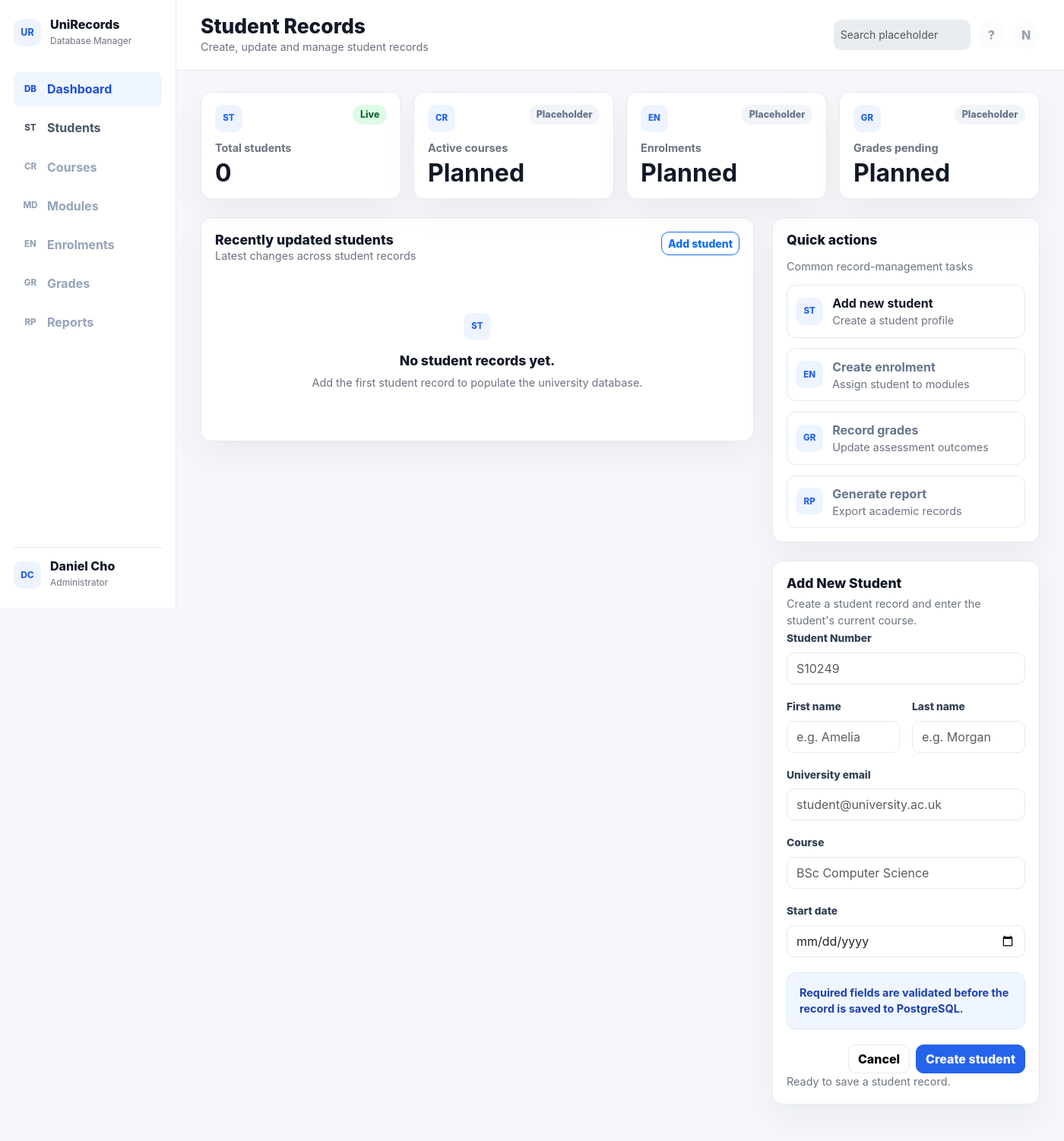
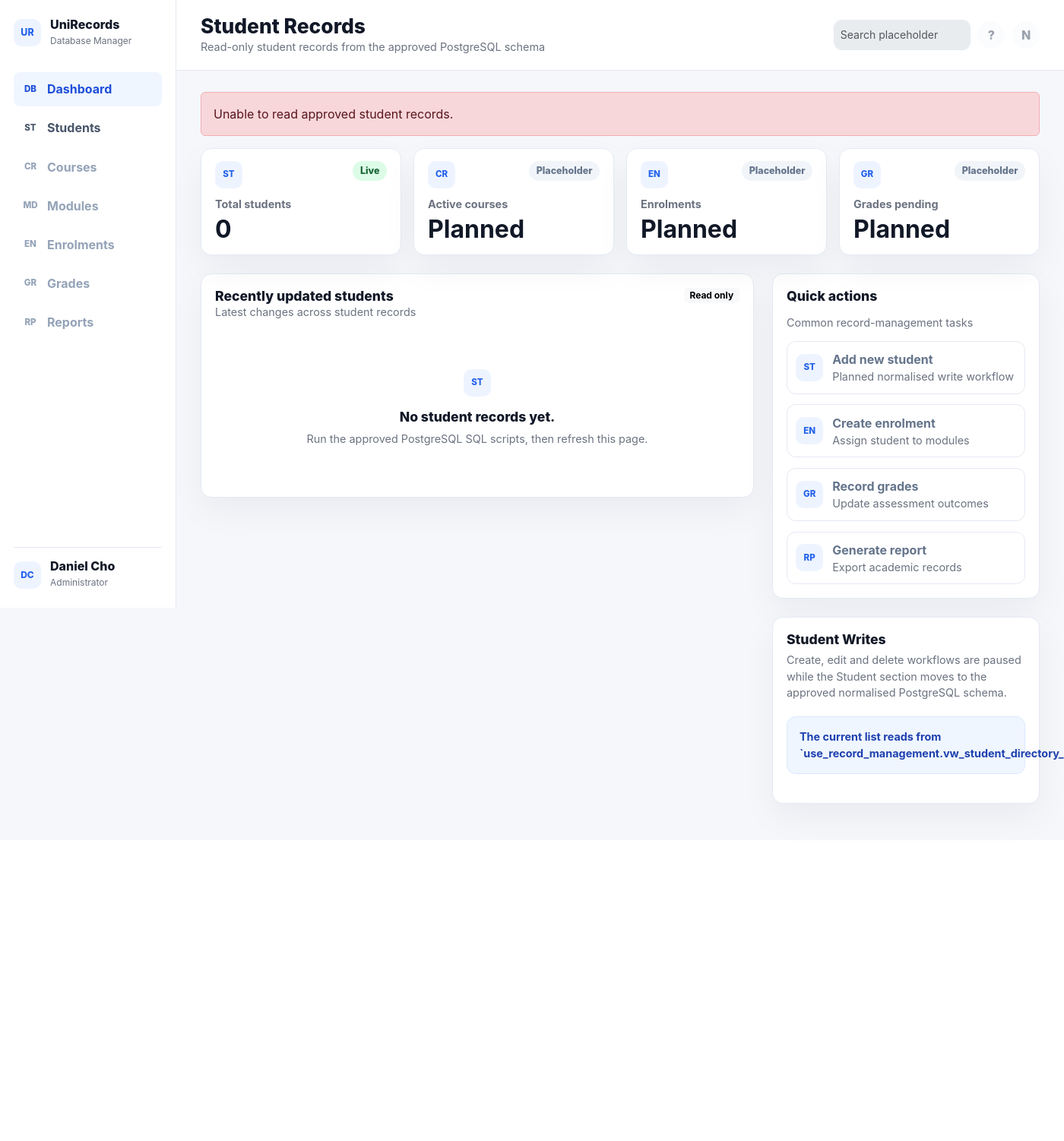
Before and after one commit to Dvniel-v2/Student-Records-Database-Connection-, a Flask app: page / in a window 1400 px wide; the page is wider, and only the part inside the window is pictured. Shown: that part at 76% size. After the commit the page ends 1092 px from the top of that part, so only its background shows below. Run offline with Flask 3, Linux system fonts and the light colour scheme.

Commit message:
Deprecate unused legacy database elements

```diff
--- a/app/routes/main.py
+++ b/app/routes/main.py
@@ -1,46 +1,47 @@
 """Main application routes."""
 
-from flask import Blueprint, flash, redirect, render_template, request, url_for
+from flask import Blueprint, flash, redirect, render_template, url_for
 
-from app.services.student_service import (
-    StudentService,
-    StudentServiceError,
-    StudentValidationError,
+from app.services.approved_student_service import (
+    ApprovedStudentService,
+    ApprovedStudentServiceError,
+    ApprovedStudentValidationError,
 )
 
 main_bp = Blueprint("main", __name__)
-service = StudentService()
+service = ApprovedStudentService()
 
 
 @main_bp.get("/")
 def index() -> str:
-    """Render the main page with existing students."""
-    students = service.list_students()
+    """Render approved read-only student records."""
+    try:
+        students = service.list_students()
+    except ApprovedStudentServiceError as exc:
+        flash(str(exc), "error")
+        students = []
     return render_template("index.html", students=students)
 
 
 @main_bp.post("/students")
 def create_student():
-    """Create a new student via the service layer."""
-    try:
-        service.create_student(**request.form.to_dict())
-    except StudentValidationError as exc:
-        flash(str(exc), "error")
-        students = service.list_students()
-        return render_template("index.html", students=students, form=request.form), 400
-    except StudentServiceError as exc:
-        flash(str(exc), "error")
-        students = service.list_students()
-        return render_template("index.html", students=students, form=request.form), 500
-
-    flash("Student created successfully.", "success")
+    """Block legacy writes until normalised PostgreSQL write logic exists."""
+    flash("Student record creation is disabled during PostgreSQL migration.", "error")
     return redirect(url_for("main.index"))
 
 
 @main_bp.get("/students/<int:student_id>")
 def view_student(student_id: int):
-    """Show a single student."""
-    student = service.get_student(student_id)
+    """Show a single approved student record."""
+    try:
+        student = service.get_student(student_id)
+    except ApprovedStudentValidationError as exc:
+        flash(str(exc), "error")
+        return redirect(url_for("main.index")), 302
+    except ApprovedStudentServiceError as exc:
+        flash(str(exc), "error")
+        return redirect(url_for("main.index")), 302
+
     if student is None:
         flash("Student not found.", "error")
         return redirect(url_for("main.index")), 302
@@ -49,62 +50,27 @@ def view_student(student_id: int):
 
 @main_bp.get("/students/<int:student_id>/edit")
 def edit_student_form(student_id: int):
-    """Render the edit form for a student."""
-    student = service.get_student(student_id)
-    if student is None:
-        flash("Student not found.", "error")
-        return redirect(url_for("main.index")), 302
-    return render_template("edit_student.html", student=student)
+    """Block legacy editing until normalised PostgreSQL writes exist."""
+    flash("Student editing is disabled during PostgreSQL migration.", "error")
+    return redirect(url_for("main.view_student", student_id=student_id)), 302
 
 
 @main_bp.post("/students/<int:student_id>/edit")
 def edit_student(student_id: int):
-    """Update a student via the service layer."""
-    student = service.get_student(student_id)
-    if student is None:
-        flash("Student not found.", "error")
-        return redirect(url_for("main.index")), 302
-
-    try:
-        student = service.update_student(student_id, **request.form.to_dict())
-    except StudentValidationError as exc:
-        flash(str(exc), "error")
-        return (
-            render_template("edit_student.html", student=student, form=request.form),
-            400,
-        )
-    except StudentServiceError as exc:
-        flash(str(exc), "error")
-        return (
-            render_template("edit_student.html", student=student, form=request.form),
-            500,
-        )
-
-    flash("Student updated successfully.", "success")
-    return redirect(url_for("main.view_student", student_id=student.id))
+    """Block legacy updates until normalised PostgreSQL writes exist."""
+    flash("Student editing is disabled during PostgreSQL migration.", "error")
+    return redirect(url_for("main.view_student", student_id=student_id)), 302
 
 
 @main_bp.get("/students/<int:student_id>/delete")
 def delete_student_confirm(student_id: int):
-    """Render a confirmation screen before deleting a student."""
-    student = service.get_student(student_id)
-    if student is None:
-        flash("Student not found.", "error")
-        return redirect(url_for("main.index")), 302
-    return render_template("delete_student.html", student=student)
+    """Block legacy deletion until normalised PostgreSQL writes exist."""
+    flash("Student deletion is disabled during PostgreSQL migration.", "error")
+    return redirect(url_for("main.view_student", student_id=student_id)), 302
 
 
 @main_bp.post("/students/<int:student_id>/delete")
 def delete_student(student_id: int):
-    """Delete a student via the service layer."""
-    try:
-        service.delete_student(student_id)
-    except StudentValidationError as exc:
-        flash(str(exc), "error")
-        return redirect(url_for("main.index")), 302
-    except StudentServiceError as exc:
-        flash(str(exc), "error")
-        return redirect(url_for("main.index")), 302
-
-    flash("Student deleted successfully.", "success")
-    return redirect(url_for("main.index"))
+    """Block legacy deletes until normalised PostgreSQL writes exist."""
+    flash("Student deletion is disabled during PostgreSQL migration.", "error")
+    return redirect(url_for("main.view_student", student_id=student_id)), 302
--- a/app/static/js/main.js
+++ b/app/static/js/main.js
@@ -7,6 +7,6 @@ document.addEventListener('DOMContentLoaded', () => {
   }
 
   form.addEventListener('submit', () => {
-    status.textContent = 'Saving student record to PostgreSQL...';
+    status.textContent = 'Preparing student record...';
   });
 });
--- a/app/templates/index.html
+++ b/app/templates/index.html
@@ -1,7 +1,7 @@
 {% extends 'base.html' %}
 {% block title %}Student Records{% endblock %}
 {% block page_title %}Student Records{% endblock %}
-{% block page_subtitle %}Create, update and manage student records{% endblock %}
+{% block page_subtitle %}Read-only student records from the approved PostgreSQL schema{% endblock %}
 {% block content %}
 {% set student_count = students|length %}
 {# Non-student dashboard cards are presentation placeholders for later entities. #}
@@ -48,7 +48,7 @@
           <h2>Recently updated students</h2>
           <p>Latest changes across student records</p>
         </div>
-        <a class="btn btn-outline-primary btn-sm" href="#student-form">Add student</a>
+        <span class="badge text-bg-light">Read only</span>
       </div>
 
       {% if students %}
@@ -58,9 +58,9 @@
               <tr>
                 <th>Student Number</th>
                 <th>Student</th>
-                <th>Course</th>
+                <th>Programme</th>
                 <th>Email</th>
-                <th>Enrolled</th>
+                <th>Year</th>
                 <th>Status</th>
                 <th>Actions</th>
               </tr>
@@ -70,15 +70,13 @@
                 <tr>
                   <td class="fw-semibold">{{ student.student_number }}</td>
                   <td>{{ student.first_name }} {{ student.last_name }}</td>
-                  <td>{{ student.course }}</td>
-                  <td>{{ student.email }}</td>
-                  <td>{{ student.enrolment_date }}</td>
-                  <td><span class="status-pill active">Active</span></td>
+                  <td>{{ student.programme_code }} {{ student.programme_name }}</td>
+                  <td>{{ student.masked_email }}</td>
+                  <td>{{ student.year_of_study }}</td>
+                  <td><span class="status-pill active">{{ student.student_status }}</span></td>
                   <td>
                     <div class="table-actions">
                       <a href="{{ url_for('main.view_student', student_id=student.id) }}">View</a>
-                      <a href="{{ url_for('main.edit_student_form', student_id=student.id) }}">Edit</a>
-                      <a class="danger-link" href="{{ url_for('main.delete_student_confirm', student_id=student.id) }}">Delete</a>
                     </div>
                   </td>
                 </tr>
@@ -90,7 +88,7 @@
         <div class="empty-state">
           <span class="metric-icon">ST</span>
           <h3>No student records yet.</h3>
-          <p>Add the first student record to populate the university database.</p>
+          <p>Run the approved PostgreSQL SQL scripts, then refresh this page.</p>
         </div>
       {% endif %}
     </div>
@@ -100,10 +98,10 @@
     <div class="panel quick-actions mb-4">
       <h2>Quick actions</h2>
       <p>Common record-management tasks</p>
-      <a class="quick-action" href="#student-form">
+      <span class="quick-action disabled">
         <span class="metric-icon">ST</span>
-        <span><strong>Add new student</strong><small>Create a student profile</small></span>
-      </a>
+        <span><strong>Add new student</strong><small>Planned normalised write workflow</small></span>
+      </span>
       <span class="quick-action disabled">
         <span class="metric-icon">EN</span>
         <span><strong>Create enrolment</strong><small>Assign student to modules</small></span>
@@ -118,46 +116,13 @@
       </span>
     </div>
 
-    <form class="panel student-form" id="student-form" method="post" action="{{ url_for('main.create_student') }}">
-      <h2>Add New Student</h2>
-      <p>Create a student record and enter the student's current course.</p>
-
-      <div class="row g-3">
-        <div class="col-12">
-          <label class="form-label" for="student_number">Student Number</label>
-          <input class="form-control" id="student_number" name="student_number" type="text" maxlength="20" placeholder="S10249" value="{{ form.student_number if form else '' }}" required />
-        </div>
-        <div class="col-sm-6">
-          <label class="form-label" for="first_name">First name</label>
-          <input class="form-control" id="first_name" name="first_name" type="text" maxlength="80" placeholder="e.g. Amelia" value="{{ form.first_name if form else '' }}" required />
-        </div>
-        <div class="col-sm-6">
-          <label class="form-label" for="last_name">Last name</label>
-          <input class="form-control" id="last_name" name="last_name" type="text" maxlength="80" placeholder="e.g. Morgan" value="{{ form.last_name if form else '' }}" required />
-        </div>
-        <div class="col-12">
-          <label class="form-label" for="email">University email</label>
-          <input class="form-control" id="email" name="email" type="email" maxlength="255" placeholder="student@university.ac.uk" value="{{ form.email if form else '' }}" required />
-        </div>
-        <div class="col-12">
-          <label class="form-label" for="course">Course</label>
-          <input class="form-control" id="course" name="course" type="text" maxlength="120" placeholder="BSc Computer Science" value="{{ form.course if form else '' }}" required />
-        </div>
-        <div class="col-12">
-          <label class="form-label" for="enrolment_date">Start date</label>
-          <input class="form-control" id="enrolment_date" name="enrolment_date" type="date" value="{{ form.enrolment_date if form else '' }}" required />
-        </div>
+    <section class="panel student-form" id="student-form">
+      <h2>Student Writes</h2>
+      <p>Create, edit and delete workflows are paused while the Student section moves to the approved normalised PostgreSQL schema.</p>
+      <div class="validation-note">
+        The current list reads from `use_record_management.vw_student_directory_masked`.
       </div>
-
-      <div class="validation-note">
-        Required fields are validated before the record is saved to PostgreSQL.
-      </div>
-      <div class="d-flex gap-2 justify-content-end">
-        <button class="btn btn-light" type="reset">Cancel</button>
-        <button class="btn btn-primary" type="submit">Create student</button>
-      </div>
-      <p id="form-status" class="form-status">Ready to save a student record.</p>
-    </form>
+    </section>
   </div>
 </section>
 {% endblock %}
--- a/scripts/seed_database.py
+++ b/scripts/seed_database.py
@@ -1,4 +1,7 @@
-"""Seed the database with realistic student records."""
+"""Legacy seed script for the simplified Student prototype.
+
+Do not use this against the approved PostgreSQL use_record_management schema.
+"""
 
 from __future__ import annotations
 
```
Also changed, not shown: app/models/student.py (+7 -2 lines), app/repositories/approved_student_repository.py (added, +110 -0 lines), app/repositories/student_repository.py (+7 -2 lines), app/services/approved_student_service.py (added, +46 -0 lines), app/services/student_service.py (+7 -2 lines), app/templates/student_detail.html (+13 -11 lines), docs/database-design.md (+3 -0 lines), tests/test_approved_student_service.py (added, +60 -0 lines), tests/test_routes.py (+72 -71 lines), README.md, sql/mysql_archive/README.md (deleted), sql/postgresql/02_insert_use_master_data_postgresql.sql, sql/postgresql/README_PostgreSQL_Migration.md.
